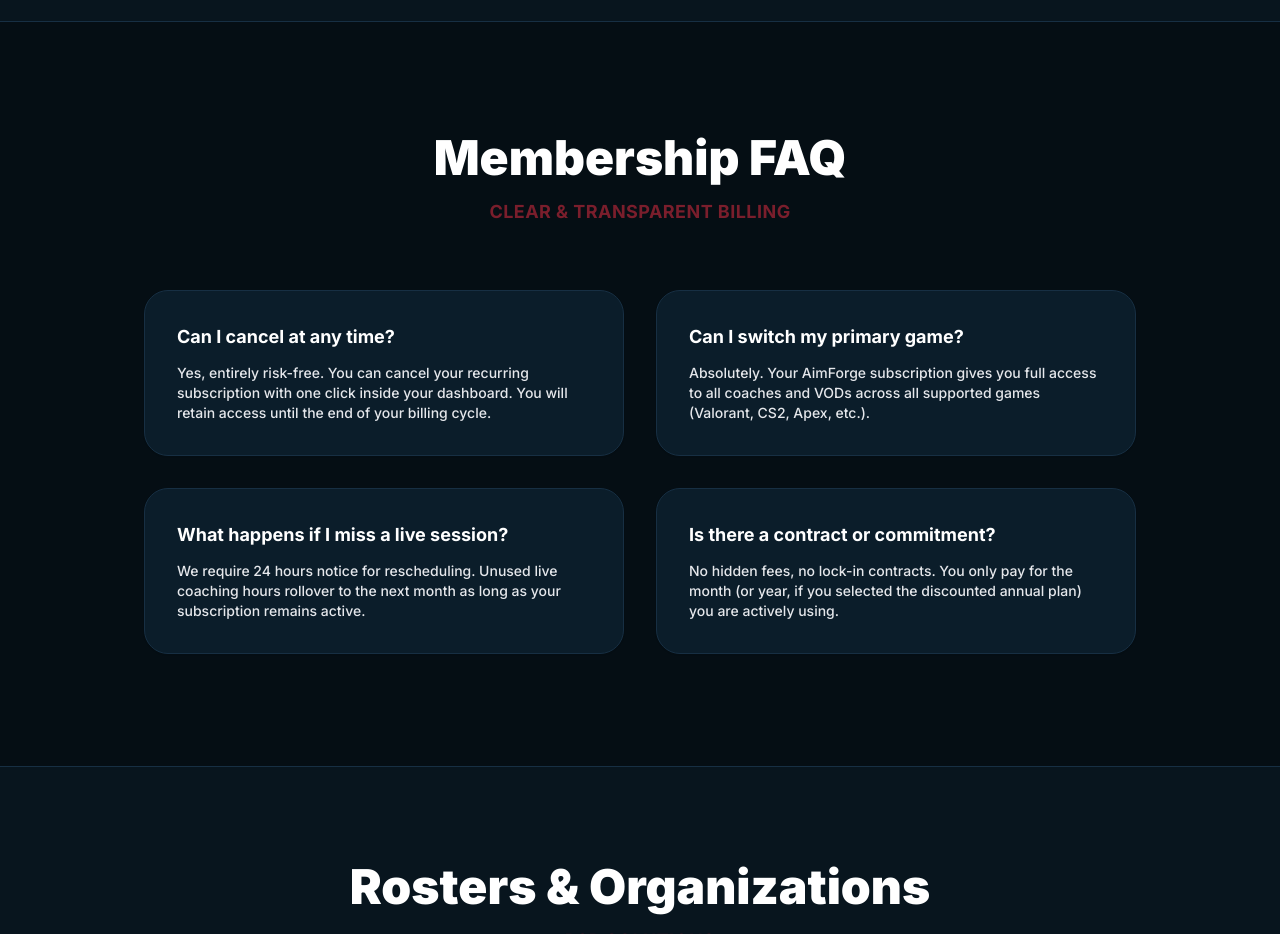
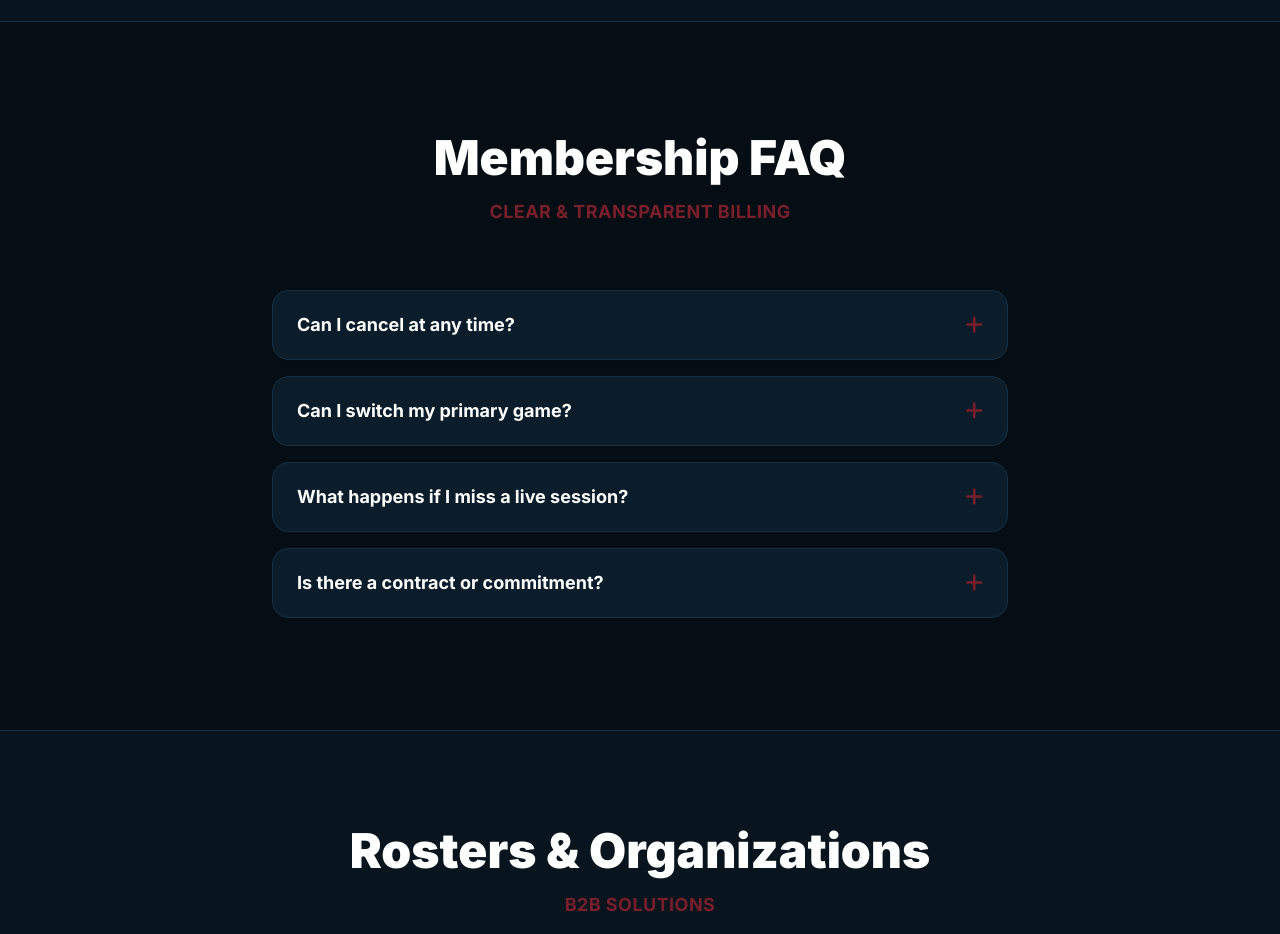
Before and after one commit to praneashMG/aimforge, a plain HTML site: page pricing.html in a window 1280 px wide. Shown: the part 2180-3114 px from the top of the page. Drawn offline with Linux system fonts and the light colour scheme.

Commit message:
first commit

```diff
--- a/pricing.html
+++ b/pricing.html
@@ -440,27 +440,59 @@
             </section>
 
             <section class="py-20 md:py-28 bg-theme-main border-b border-theme relative z-20">
-                <div class="container mx-auto px-4 max-w-5xl">
+                <div class="container mx-auto px-4 max-w-3xl">
                     <div class="text-center mb-16">
                         <h2 class="text-3xl md:text-5xl font-black text-heading-theme mb-4">Membership FAQ</h2>
                         <p class="text-secondary text-lg font-bold text-center uppercase tracking-wide mx-auto block">Clear & Transparent Billing</p>
                     </div>
-                    <div class="grid grid-cols-1 md:grid-cols-2 gap-8">
-                        <div class="bg-card-theme p-8 rounded-3xl border border-theme shadow-sm">
-                            <h3 class="text-lg font-bold text-heading-theme mb-3">Can I cancel at any time?</h3>
-                            <p class="text-body-theme text-sm font-medium">Yes, entirely risk-free. You can cancel your recurring subscription with one click inside your dashboard. You will retain access until the end of your billing cycle.</p>
+
+                    <div class="space-y-4">
+                        <div class="bg-card-theme border border-theme rounded-2xl shadow-sm transition-all duration-300">
+                            <button class="w-full px-6 py-5 text-left flex justify-between items-center focus:outline-none cursor-pointer group" onclick="toggleFaq(this)">
+                                <h3 class="text-lg font-bold text-heading-theme pr-4 group-hover:text-secondary transition-colors">Can I cancel at any time?</h3>
+                                <i class="fas fa-plus text-secondary transition-transform duration-300 text-xl shrink-0"></i>
+                            </button>
+                            <div class="faq-content max-h-0 overflow-hidden transition-all duration-300 ease-in-out bg-theme-alt/50 rounded-b-2xl">
+                                <p class="px-6 pb-6 pt-2 text-body-theme text-sm font-medium">
+                                    Yes, entirely risk-free. You can cancel your recurring subscription with one click inside your dashboard. You will retain access until the end of your billing cycle.
+                                </p>
                             </div>
-                        <div class="bg-card-theme p-8 rounded-3xl border border-theme shadow-sm">
-                            <h3 class="text-lg font-bold text-heading-theme mb-3">Can I switch my primary game?</h3>
-                            <p class="text-body-theme text-sm font-medium">Absolutely. Your AimForge subscription gives you full access to all coaches and VODs across all supported games (Valorant, CS2, Apex, etc.).</p>
                         </div>
-                        <div class="bg-card-theme p-8 rounded-3xl border border-theme shadow-sm">
-                            <h3 class="text-lg font-bold text-heading-theme mb-3">What happens if I miss a live session?</h3>
-                            <p class="text-body-theme text-sm font-medium">We require 24 hours notice for rescheduling. Unused live coaching hours rollover to the next month as long as your subscription remains active.</p>
+
+                        <div class="bg-card-theme border border-theme rounded-2xl shadow-sm transition-all duration-300">
+                            <button class="w-full px-6 py-5 text-left flex justify-between items-center focus:outline-none cursor-pointer group" onclick="toggleFaq(this)">
+                                <h3 class="text-lg font-bold text-heading-theme pr-4 group-hover:text-secondary transition-colors">Can I switch my primary game?</h3>
+                                <i class="fas fa-plus text-secondary transition-transform duration-300 text-xl shrink-0"></i>
+                            </button>
+                            <div class="faq-content max-h-0 overflow-hidden transition-all duration-300 ease-in-out bg-theme-alt/50 rounded-b-2xl">
+                                <p class="px-6 pb-6 pt-2 text-body-theme text-sm font-medium">
+                                    Absolutely. Your AimForge subscription gives you full access to all coaches and VODs across all supported games (Valorant, CS2, Apex, etc.).
+                                </p>
                             </div>
-                        <div class="bg-card-theme p-8 rounded-3xl border border-theme shadow-sm">
-                            <h3 class="text-lg font-bold text-heading-theme mb-3">Is there a contract or commitment?</h3>
-                            <p class="text-body-theme text-sm font-medium">No hidden fees, no lock-in contracts. You only pay for the month (or year, if you selected the discounted annual plan) you are actively using.</p>
+                        </div>
+
+                        <div class="bg-card-theme border border-theme rounded-2xl shadow-sm transition-all duration-300">
+                            <button class="w-full px-6 py-5 text-left flex justify-between items-center focus:outline-none cursor-pointer group" onclick="toggleFaq(this)">
+                                <h3 class="text-lg font-bold text-heading-theme pr-4 group-hover:text-secondary transition-colors">What happens if I miss a live session?</h3>
+                                <i class="fas fa-plus text-secondary transition-transform duration-300 text-xl shrink-0"></i>
+                            </button>
+                            <div class="faq-content max-h-0 overflow-hidden transition-all duration-300 ease-in-out bg-theme-alt/50 rounded-b-2xl">
+                                <p class="px-6 pb-6 pt-2 text-body-theme text-sm font-medium">
+                                    We require 24 hours notice for rescheduling. Unused live coaching hours rollover to the next month as long as your subscription remains active.
+                                </p>
+                            </div>
+                        </div>
+
+                        <div class="bg-card-theme border border-theme rounded-2xl shadow-sm transition-all duration-300">
+                            <button class="w-full px-6 py-5 text-left flex justify-between items-center focus:outline-none cursor-pointer group" onclick="toggleFaq(this)">
+                                <h3 class="text-lg font-bold text-heading-theme pr-4 group-hover:text-secondary transition-colors">Is there a contract or commitment?</h3>
+                                <i class="fas fa-plus text-secondary transition-transform duration-300 text-xl shrink-0"></i>
+                            </button>
+                            <div class="faq-content max-h-0 overflow-hidden transition-all duration-300 ease-in-out bg-theme-alt/50 rounded-b-2xl">
+                                <p class="px-6 pb-6 pt-2 text-body-theme text-sm font-medium">
+                                    No hidden fees, no lock-in contracts. You only pay for the month (or year, if you selected the discounted annual plan) you are actively using.
+                                </p>
+                            </div>
                         </div>
                     </div>
                 </div>
@@ -475,7 +507,6 @@
 
                     <div class="grid lg:grid-cols-2 gap-16 items-center w-full mt-6">
 
-            <!-- LEFT CONTENT -->
                         <div class="relative z-10 order-2 lg:order-1 text-center lg:text-left flex flex-col items-center lg:items-start">
                             <h2 class="text-4xl md:text-5xl lg:text-6xl font-black mb-6 text-heading-theme leading-tight">
                                 Training an <br> Entire Team?
@@ -516,18 +547,14 @@
                             </a>
                         </div>
 
-            <!-- RIGHT IMAGE -->
                         <div class="relative h-[450px] lg:h-[600px] rounded-3xl overflow-hidden border border-theme shadow-md order-1 lg:order-2 group w-full">
 
-                <!-- IMAGE -->
                             <img src="Images/hero2.jpg"
                                  alt="Team Training"
                                  class="absolute inset-0 w-full h-full object-cover transition-transform duration-700 group-hover:scale-105">
 
-                <!-- DARK OVERLAY -->
                             <div class="absolute inset-0 bg-black/40 z-10"></div>
 
-                <!-- BOTTOM CONTENT -->
                             <div class="absolute bottom-0 left-0 w-full bg-gradient-to-t from-black/90 via-black/60 to-transparent p-8 z-20">
                                 <div class="flex items-center gap-2 mb-2">
                                     <i class="fas fa-shield-alt text-secondary text-2xl"></i>
@@ -773,6 +800,29 @@
                 }
             });
         }
+
+        // --- FAQ ACCORDION LOGIC ---
+        function toggleFaq(btn) {
+            const content = btn.nextElementSibling;
+            const icon = btn.querySelector('i');
+
+            // Close other accordions
+            document.querySelectorAll('.faq-content').forEach(el => {
+                if (el !== content) {
+                    el.style.maxHeight = null;
+                    el.previousElementSibling.querySelector('i').classList.remove('rotate-45');
+                }
+            });
+
+            // Toggle current accordion
+            if (content.style.maxHeight) {
+                content.style.maxHeight = null;
+                icon.classList.remove('rotate-45');
+            } else {
+                content.style.maxHeight = content.scrollHeight + "px";
+                icon.classList.add('rotate-45');
+            }
+        }
     </script>
 </body>
 </html>
```
Also changed, not shown: login.html (+14 -21 lines). Lines whose indentation alone changed are shown as unchanged.
